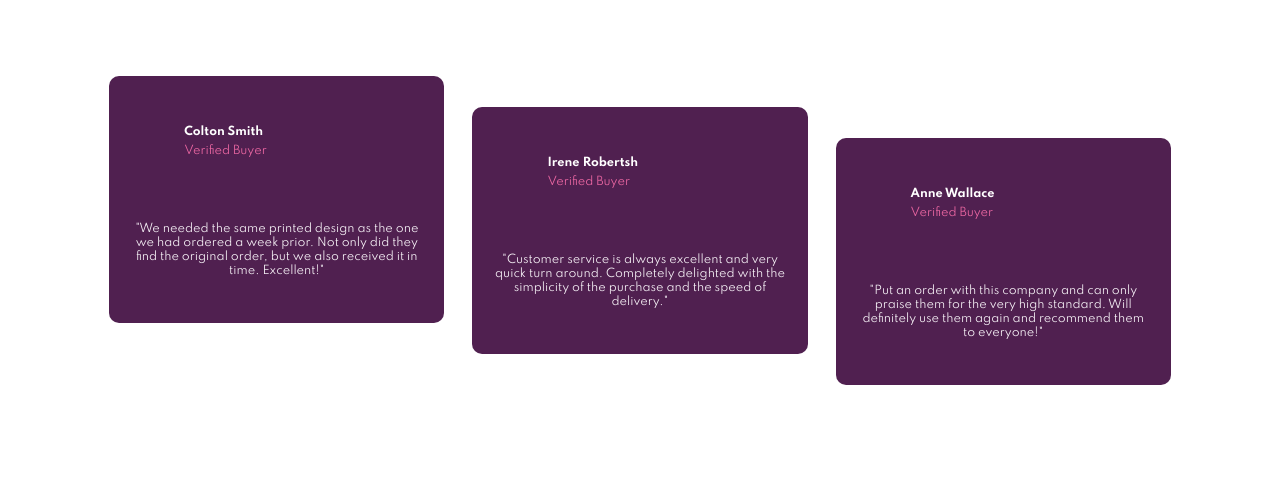
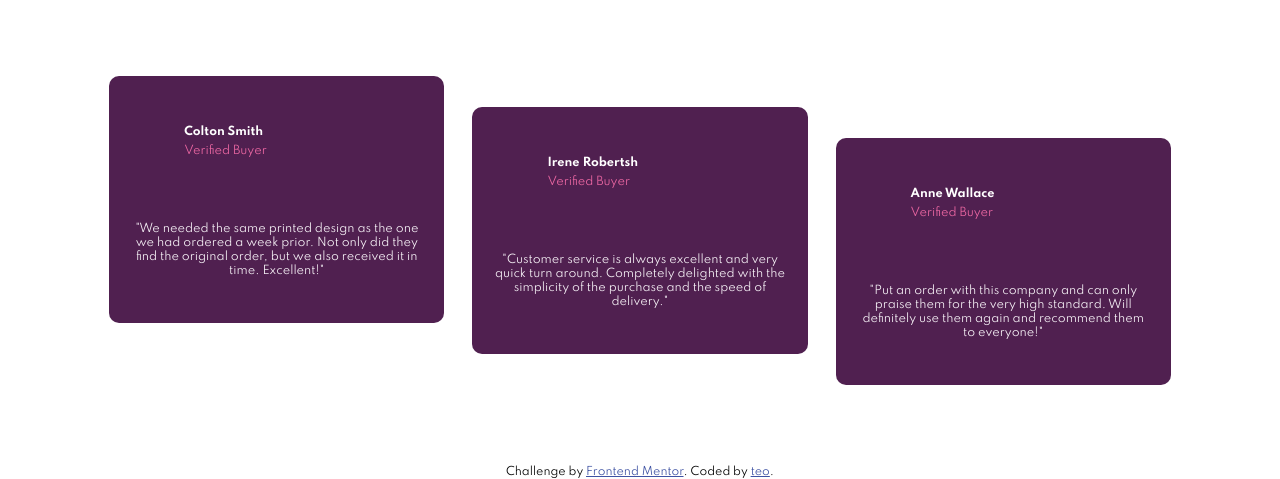
Before and after one commit to teo-goulois/challenge-3-, a plain HTML site: page index.html in a window 1280 px wide. Shown: the part 334-813 px from the top of the page. Drawn offline with Linux system fonts and the light colour scheme.

Commit message:
Update index.html
clean form

```diff
--- a/index.html
+++ b/index.html
@@ -118,38 +118,11 @@
       </div>
     </div>
 
-
-    <!--
-    10,000+ of our users love our products.
-
-    We only provide great products combined with excellent customer service.
-    See what our satisfied customers are saying about our services.
-
-    Rated 5 Stars in Reviews
-    Rated 5 Stars in Report Guru
-    Rated 5 Stars in BestTech
-
-    Colton Smith
-    Verified Buyer
-    "We needed the same printed design as the one we had ordered a week prior.
-    Not only did they find the original order, but we also received it in time.
-    Excellent!"
-
-    Irene Roberts
-    Verified Buyer
-    "Customer service is always excellent and very quick turn around. Completely
-    delighted with the simplicity of the purchase and the speed of delivery."
-
-    Anne Wallace
-    Verified Buyer
-    "Put an order with this company and can only praise them for the very high
-    standard. Will definitely use them again and recommend them to everyone!"
-
     <div class="attribution">
       Challenge by
       <a href="https://www.frontendmentor.io?ref=challenge" target="_blank"
         >Frontend Mentor</a
-      >. Coded by <a href="#">Your Name Here</a>.
-    </div>-->
+      >. Coded by <a href="#">teo</a>.
+    </div>
   </body>
 </html>
```
